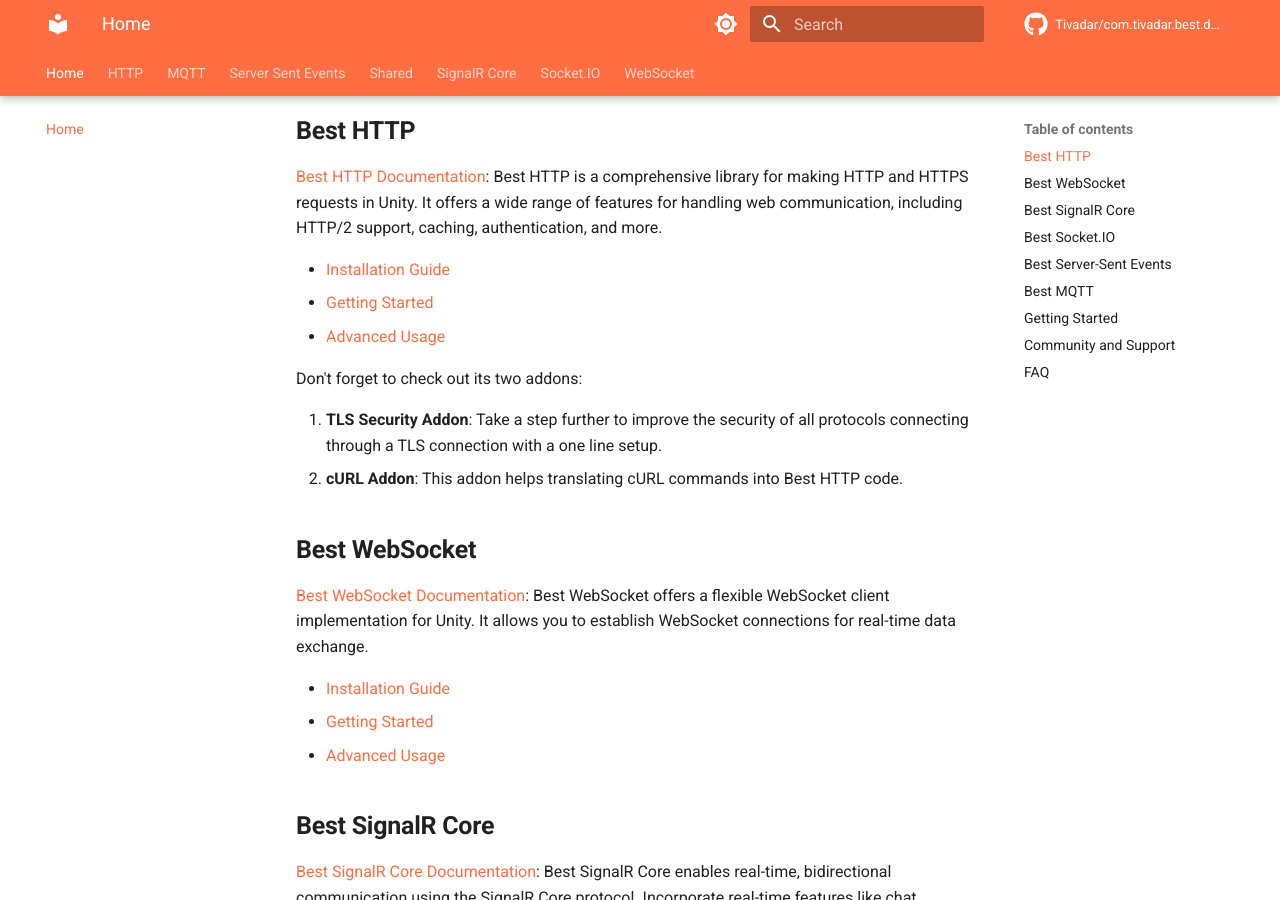
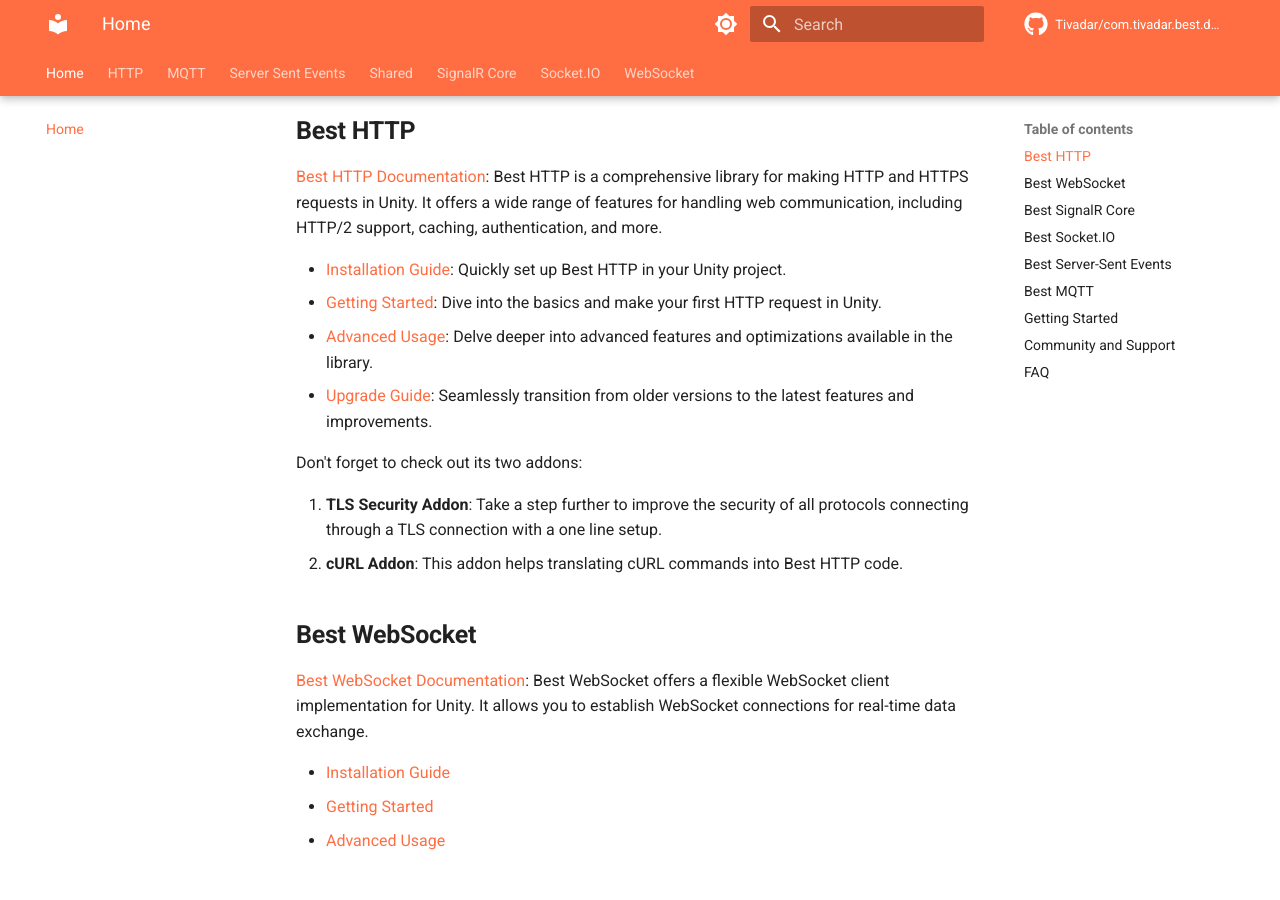
Before and after one commit to Benedicht/com.tivadar.best.documentation, an MkDocs documentation site: the page built from docs/index.md, in a window 1280 px wide and 900 px high, scrolled down 345 px. Built offline with MkDocs 1.6.1 and Material for MkDocs 9.7.7, drawn with Linux system fonts in a browser that asks for light colours; comment, search, counter and statistics services are not loaded.

Commit message:
Added short descriptions to the HTTP package links

```diff
--- a/docs/index.md
+++ b/docs/index.md
@@ -10,9 +10,10 @@ Explore the documentation for each package below:
 [Best HTTP Documentation](HTTP\index.md): Best HTTP is a comprehensive library for making HTTP and HTTPS requests in Unity.
 It offers a wide range of features for handling web communication, including HTTP/2 support, caching, authentication, and more.
 
-- [Installation Guide](HTTP\installation.md)
-- [Getting Started](HTTP\guides\getting-started.md)
-- [Advanced Usage](HTTP\advanced-usage\index.md)
+- [Installation Guide](HTTP\installation.md): Quickly set up Best HTTP in your Unity project.
+- [Getting Started](HTTP\guides\getting-started.md): Dive into the basics and make your first HTTP request in Unity.
+- [Advanced Usage](HTTP\advanced-usage\index.md): Delve deeper into advanced features and optimizations available in the library.
+- [Upgrade Guide](HTTP\upgrade-guide.md): Seamlessly transition from older versions to the latest features and improvements.
 
 Don't forget to check out its two addons:
 
```
